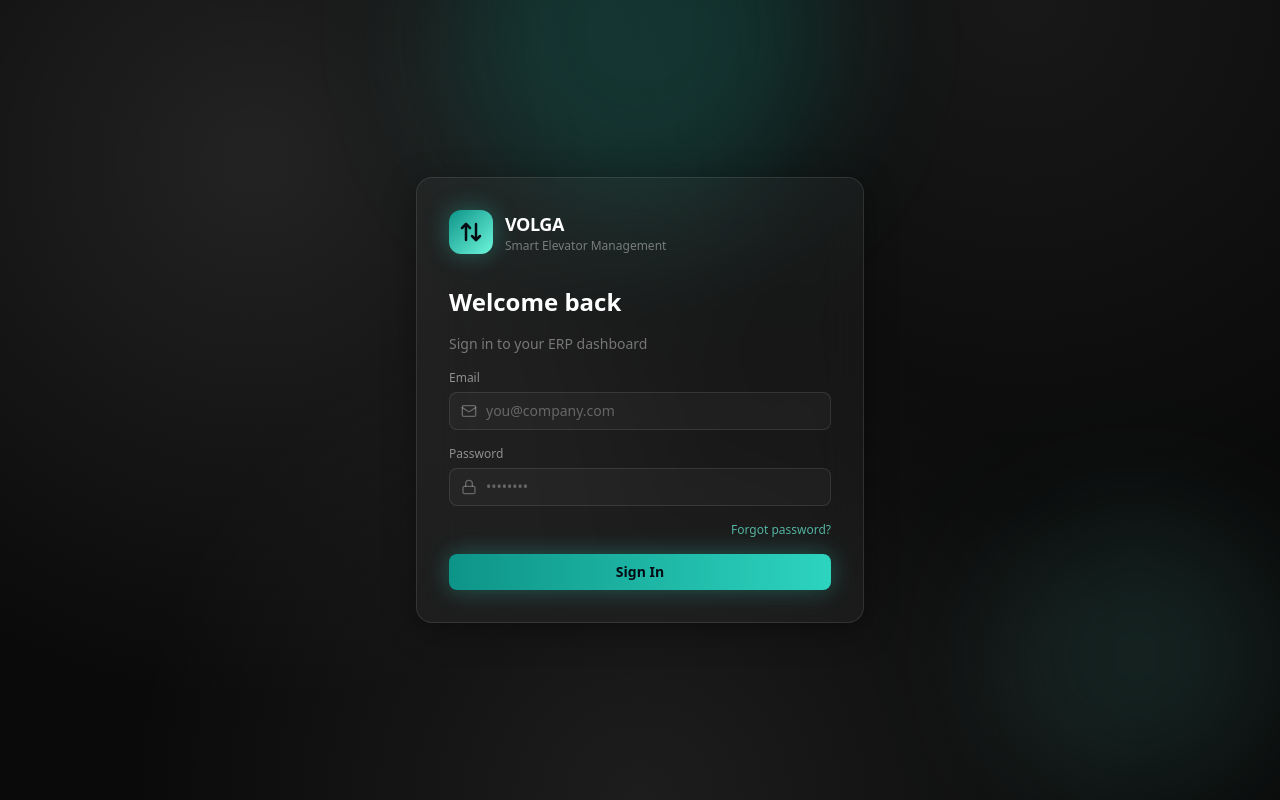
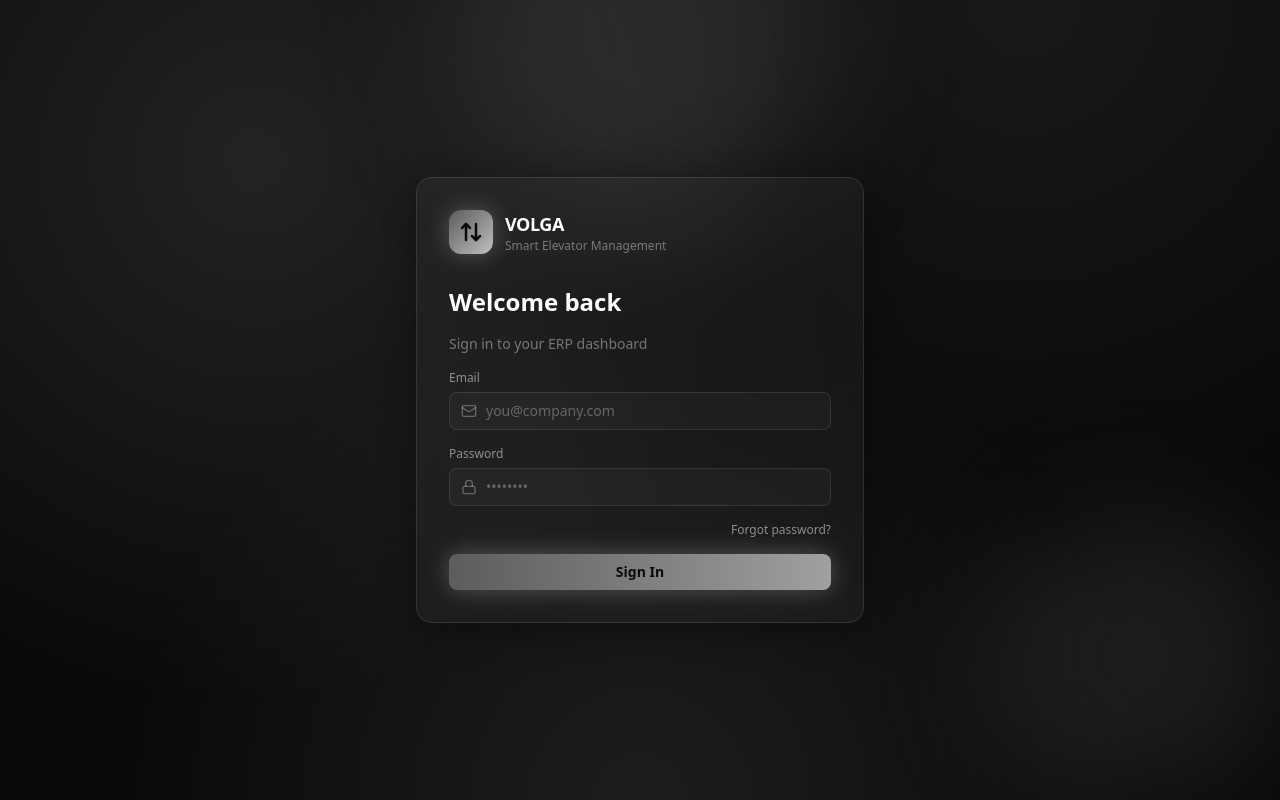
Before and after one commit to dhanush7776/volga-elevators-final, a Next.js app: page /login in a window 1280 px wide. Built offline with nearby package versions, Linux system fonts and the light colour scheme; no server answers.

Commit message:
Update color and gradient configurations in Tailwind

```diff
--- a/tailwind.config.ts
+++ b/tailwind.config.ts
@@ -11,22 +11,22 @@ const config: Config = {
     extend: {
       colors: {
         navy: {
-          950: '#050B12',
-          900: '#0A1420',
-          800: '#0F1E2E',
-          700: '#152A3D',
+          950: '#0A0A0A',
+          900: '#141414',
+          800: '#1F1F1F',
+          700: '#2A2A2A',
         },
         mint: {
-          50: '#EAFFFB',
-          100: '#D3FFF6',
-          200: '#A7FEEB',
-          300: '#6EF5DC',
-          400: '#2DD4BF',
-          500: '#14B8A6',
-          600: '#0D9488',
-          700: '#0B7A70',
-          800: '#0A5F58',
-          900: '#083F3B',
+          50: '#FAFAFA',
+          100: '#F0F0F0',
+          200: '#D9D9D9',
+          300: '#BFBFBF',
+          400: '#A0A0A0',
+          500: '#808080',
+          600: '#5C5C5C',
+          700: '#404040',
+          800: '#2A2A2A',
+          900: '#1A1A1A',
         },
       },
       fontFamily: {
@@ -35,12 +35,12 @@ const config: Config = {
       },
       backgroundImage: {
         'aurora-gradient':
-          'radial-gradient(circle at 20% 20%, rgba(45,212,191,0.16), transparent 45%), radial-gradient(circle at 80% 0%, rgba(167,254,235,0.10), transparent 40%), radial-gradient(circle at 50% 100%, rgba(13,148,136,0.14), transparent 50%)',
-        'mint-line': 'linear-gradient(90deg, #0D9488 0%, #2DD4BF 50%, #A7FEEB 100%)',
+          'radial-gradient(circle at 20% 20%, rgba(255,255,255,0.12), transparent 45%), radial-gradient(circle at 80% 0%, rgba(255,255,255,0.08), transparent 40%), radial-gradient(circle at 50% 100%, rgba(255,255,255,0.10), transparent 50%)',
+        'mint-line': 'linear-gradient(90deg, #404040 0%, #808080 50%, #D9D9D9 100%)',
       },
       boxShadow: {
         glass: '0 8px 32px 0 rgba(0,0,0,0.35)',
-        'glow-mint': '0 0 24px rgba(45,212,191,0.35)',
+        'glow-mint': '0 0 24px rgba(255,255,255,0.25)',
       },
       backdropBlur: {
         xs: '2px',
```
